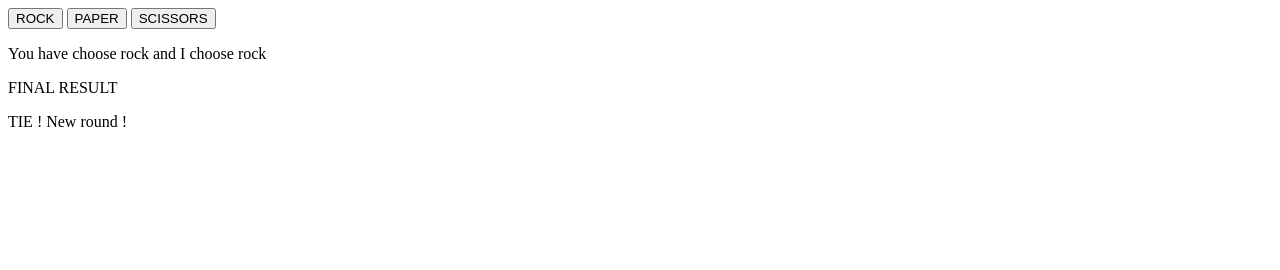
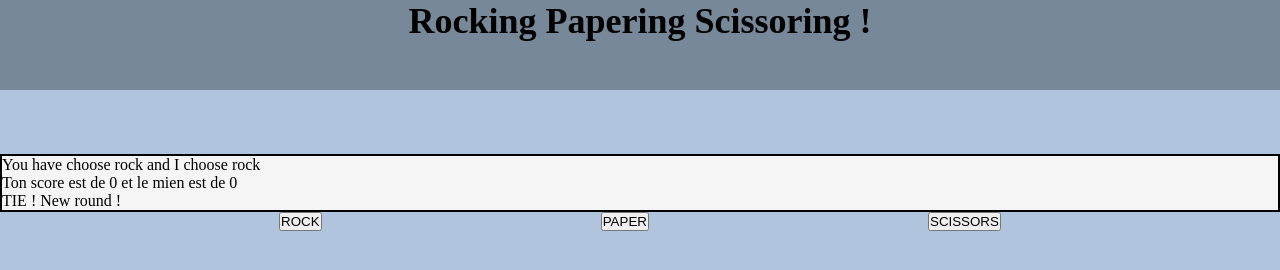
Before and after one commit to Hachounet/rockpaperscissors, a plain HTML site: page index.html in a window 1280 px wide. Both pictures are taken after a click on the button "ROCK". Drawn offline with Linux system fonts and the light colour scheme.

Commit message:
working on css

```diff
--- a/index.html
+++ b/index.html
@@ -4,32 +4,35 @@
     <meta charset="UTF-8">
     <meta name="viewport" content="width=device-width, initial-scale=1.0">
     <title>Document</title>
+    <link rel="stylesheet" href="style.css">
 </head>
 
+<body id="body">
+
+    <header id="header">Rocking Papering Scissoring !</header>
+
+    <div id="game-container">
+        <div class="score-container">
+        <p id="score-versus" display="block"></p>
+        <p id="score-final" display="block"></p>
+        <p id="score-text" display="block"></p>
 
 
+        </div>
 
-
-<body>
-
-    <div class="buttons-container">
+        <div class="buttons-container">
         <button class="play-buttons" data-play="rock">ROCK</button>
         <button class="play-buttons" data-play="paper">PAPER</button>
         <button class="play-buttons" data-play="scissors" >SCISSORS</button>
 
+        </div>
     </div>
+<script>
 
-    <div class="score-container">
-        <p id="score-versus" display="block"></p>
-        <p id="score-final" display="block">FINAL RESULT</p>
-        <p id="score-text" display="block"></p>
+    let buttons = document.querySelectorAll(".play-buttons")
 
 
-    </div>
 
-<script>
-
-    var buttons = document.querySelectorAll(".play-buttons")
 
     function getUserChoice() {
         var action = this.getAttribute("data-play")
@@ -70,47 +73,46 @@ let userChoice
 function playRound(userChoice, computerChoice) {
     var scoreTextLive = document.getElementById("score-text")
     var scoreVersus = document.getElementById("score-versus")
-    scoreTextLive.textContent = "Ok, let's go for a new round !"
 
     computerChoice = getComputerChoice();
 
     scoreVersus.textContent = `You have choose ${userChoice} and I choose ${computerChoice}`;
     if (userChoice === computerChoice) {
         scoreTextLive.textContent = "TIE ! New round !";
-        return;
+
     }
     else if (userChoice === "rock" && computerChoice === "paper" ) {
         scoreTextLive.textContent = `${userChoice} " VS " ${computerChoice}`;
         scoreTextLive.textContent = "I've won ! One point for me !";
-        return ++computerScore;
+        ++computerScore;
     }
     else if (userChoice === "rock" && computerChoice === "scissors") {
         scoreTextLive.textContent = `${userChoice} " VS " ${computerChoice}`;
         scoreTextLive.textContent ="You won ! One point for you !";
-        return ++userScore;
+        ++userScore;
     }
     else if (userChoice === "paper" && computerChoice === "rock") {
         scoreTextLive.textContent = `${userChoice} " VS " ${computerChoice}`;
         scoreTextLive.textContent = "You won ! One point for you !";
-        return ++userScore;
+        ++userScore;
     }
     else if (userChoice === "paper" && computerChoice === "scissors") {
         scoreTextLive.textContent= `${userChoice} " VS " ${computerChoice}`;
         scoreTextLive.textContent = "I've won ! One point for me !";
-        return ++computerScore;
+        ++computerScore;
     }
     else if (userChoice === "scissors" && computerChoice === "paper") {
         scoreTextLive.textContent= `${userChoice} " VS " ${computerChoice}`;
         scoreTextLive.textContent = "You won ! One point for you !";
-        return ++userScore;
+        ++userScore;
     }
     else {
         // Last option : scissors vs rock, computer win
         scoreTextLive.textContent= `${userChoice} " VS " ${computerChoice}`;
         scoreTextLive.textContent = "I've won ! One point for me !";
-        return ++computerScore;
+        ++computerScore;
     }
-
+    game();
 }
 
 //Declaration of variables outside of function to keep scores
@@ -122,13 +124,12 @@ function game() {
 
     var scoreFinal = document.getElementById("score-final")
 
-            if( userScore !== 5 && computerScore !== 5) {
-                playRound()
+            if( userScore < 5 && computerScore < 5) {
                 scoreFinal.textContent = `Ton score est de ${userScore} et le mien est de ${computerScore}`;
         }
-        else if (userScore === 5 || computerScore === 5){
+        else {
             scoreFinal.textContent ="La partie est terminée !";
-            scoreFinal.textContent =`/!\ Ton score final est de ${userScore} et le mien est de ${computerScore} `;
+            scoreFinal.textContent +=`/!\ Ton score final est de ${userScore} et le mien est de ${computerScore} `;
 
         }
 
--- /dev/null
+++ b/style.css
@@ -0,0 +1,37 @@
+* {
+    padding: 0px;
+    margin: 0px;
+}
+
+#header {
+    background-color: lightslategrey;
+    padding-bottom: 48px;
+    margin-bottom: 64px;
+    display: flex;
+    justify-content: center;
+    align-items: center;
+    font-size: 36px;
+    font-weight: bold;
+
+}
+
+#body {
+
+    background-color: lightsteelblue;
+}
+
+.buttons-container {
+
+    display: flex;
+    align-items: center;
+    justify-content: space-evenly;
+}
+
+.score-container {
+
+    background-color: whitesmoke;
+    border-color: blue;
+    border: solid 2px;
+    display: block
+
+}
```
